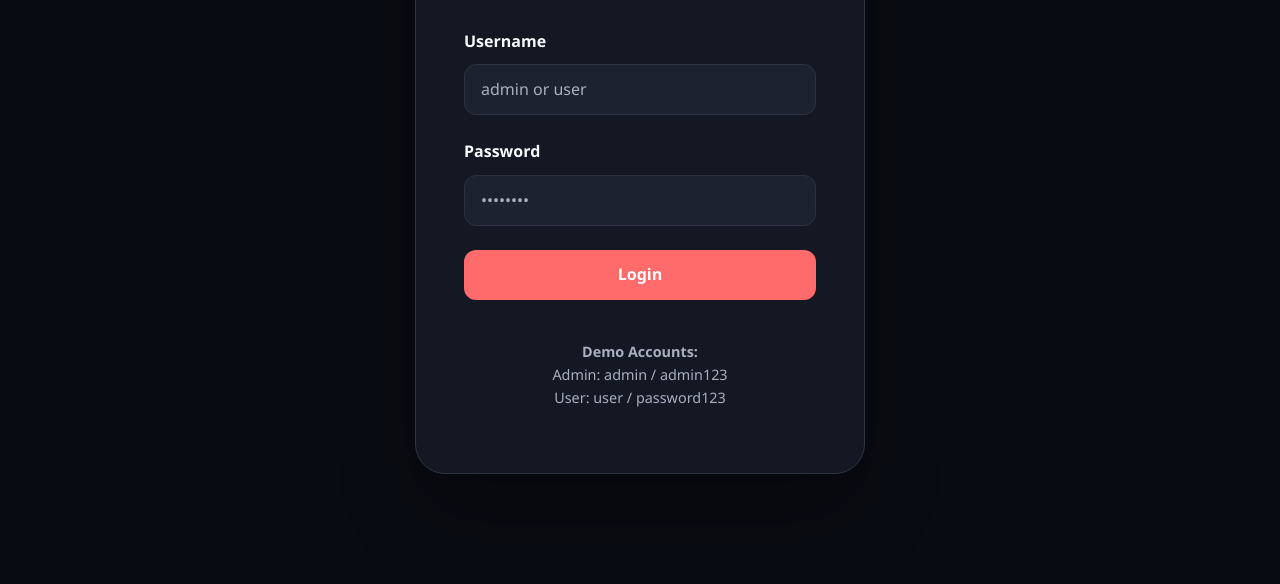
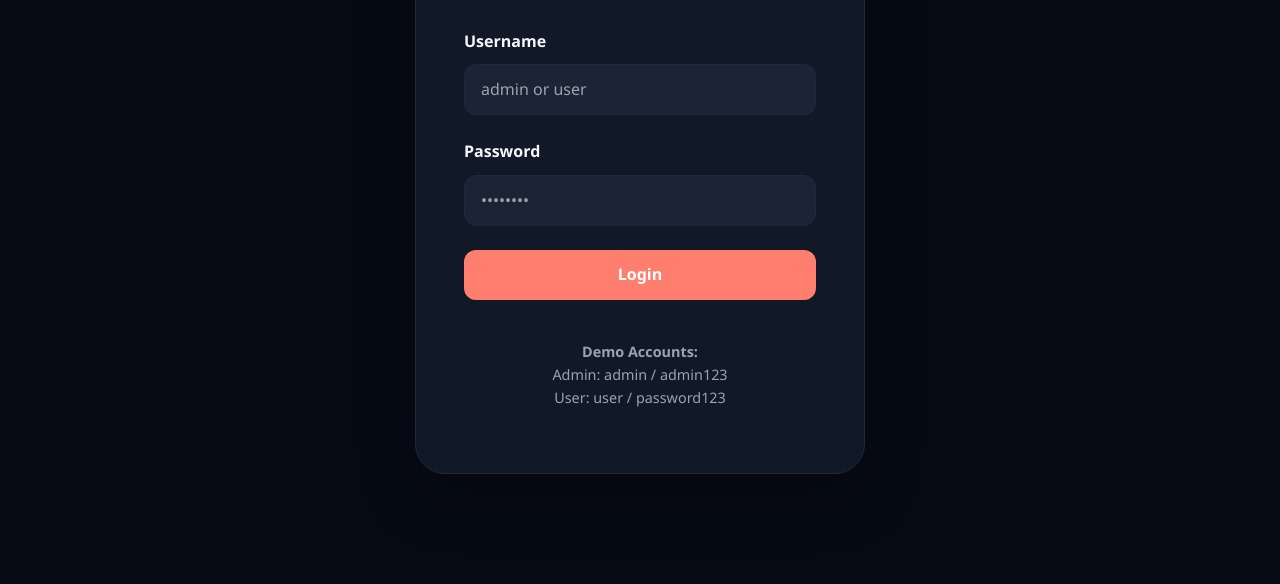
Before and after one commit to EvanCoding271/CITYBUS, a plain HTML site: page index.html in a window 1280 px wide. Shown: the part 392-976 px from the top of the page. Drawn offline with nearby package versions, Linux system fonts and the light colour scheme.

Commit message:
update index.html

```diff
--- a/index.html
+++ b/index.html
@@ -29,6 +29,19 @@
       --radius: 24px;
       --radius-sm: 16px;
       --font-sans: 'Segoe UI', system-ui, -apple-system, BlinkMacSystemFont, 'Inter', Helvetica, Arial, sans-serif;
+    }
+
+    body.dark-mode {
+      --bg: #070B16;
+      --surface: #111827;
+      --surface-soft: #1B2435;
+      --surface-muted: #172135;
+      --text: #F5F7FA;
+      --muted: #9CA3AF;
+      --accent: #5B7CFF;
+      --primary: #FF7E6D;
+      --border: #1F2937;
+      --shadow: 0 24px 60px rgba(0, 0, 0, 0.32);
     }
 
     /* =====================================================
@@ -449,7 +462,7 @@
 
     .table th,
     .table td {
-      color: var(--text);
+      color: var(--text) !important;
     }
 
     .hero-card,
```
